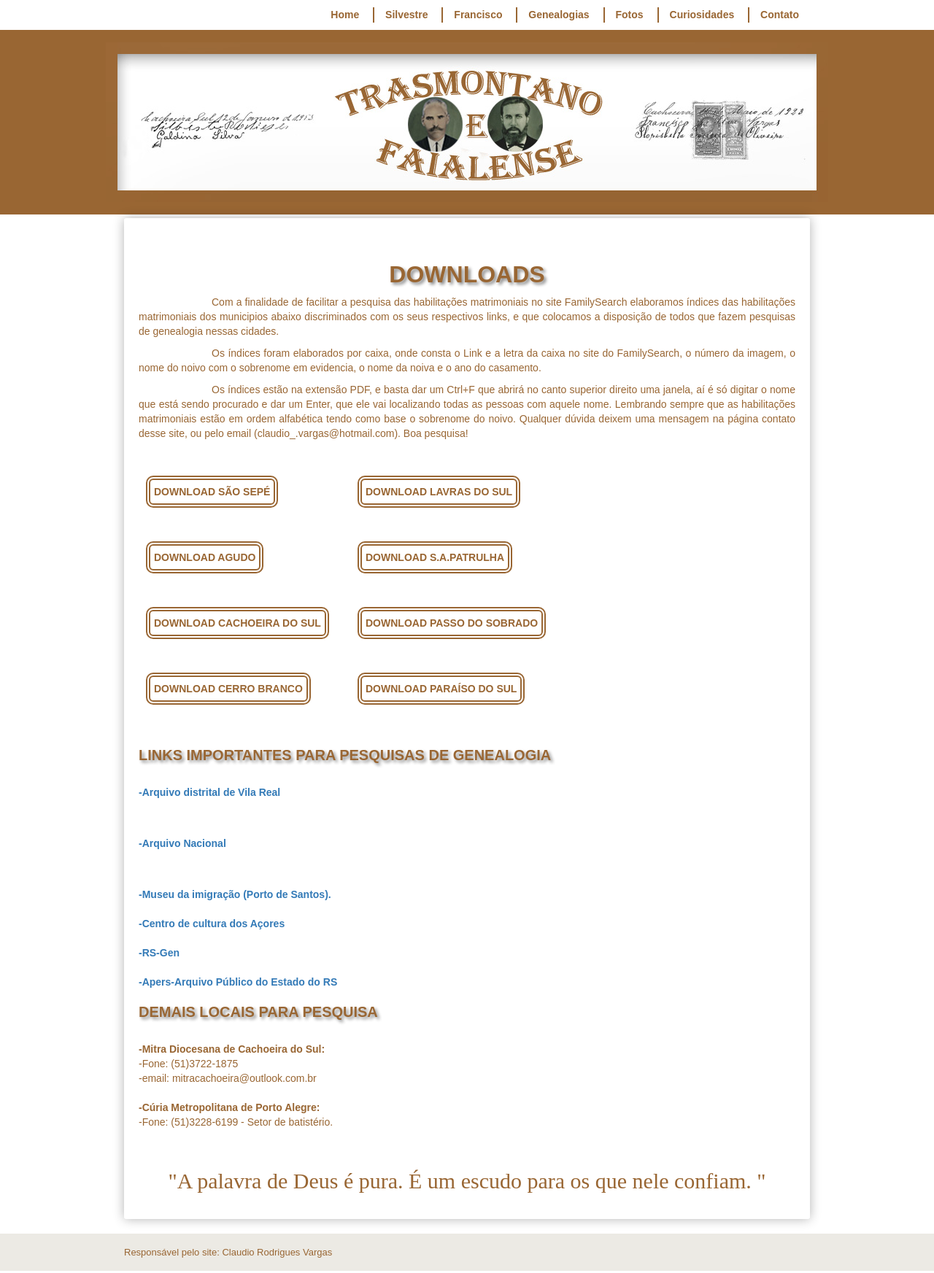
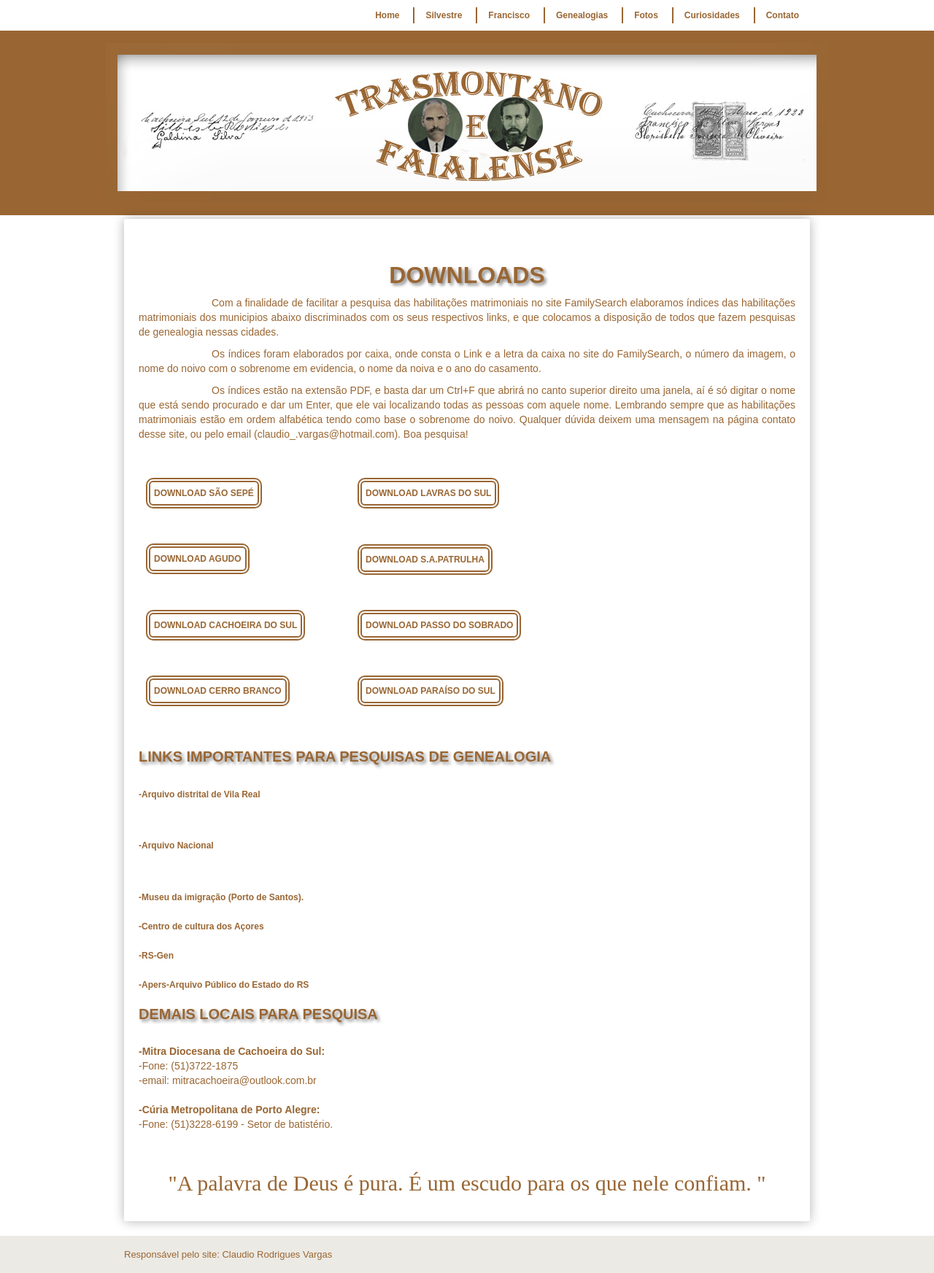
Before and after one commit to claudiovargas1955/claudiovargas1955.github.io, a Jekyll site: the page built from _pages/downloads.html, in a window 1280 px wide. Shown: the whole page at 73% size. Built offline with Jekyll 4.4.1, drawn with Linux system fonts in a browser that asks for light colours; some web fonts are replaced.

Commit message:
Update downloads.html

```diff
--- a/_pages/downloads.html
+++ b/_pages/downloads.html
@@ -3,7 +3,7 @@
 title:  "DOWNLOADS"
 ---
 <style>
-<link rel="stylesheet" href="https://maxcdn.bootstrapcdn.com/bootstrap/3.3.5/css/bootstrap.min.css">
+
 
 a{text-decoration:none;
 	    color:#996633;
@@ -137,6 +137,9 @@
            font-weight:bold;
           }
 
+       #link {color:#996633;
+	}
+
 </style>
 
 <h1>DOWNLOADS</h1>
```
